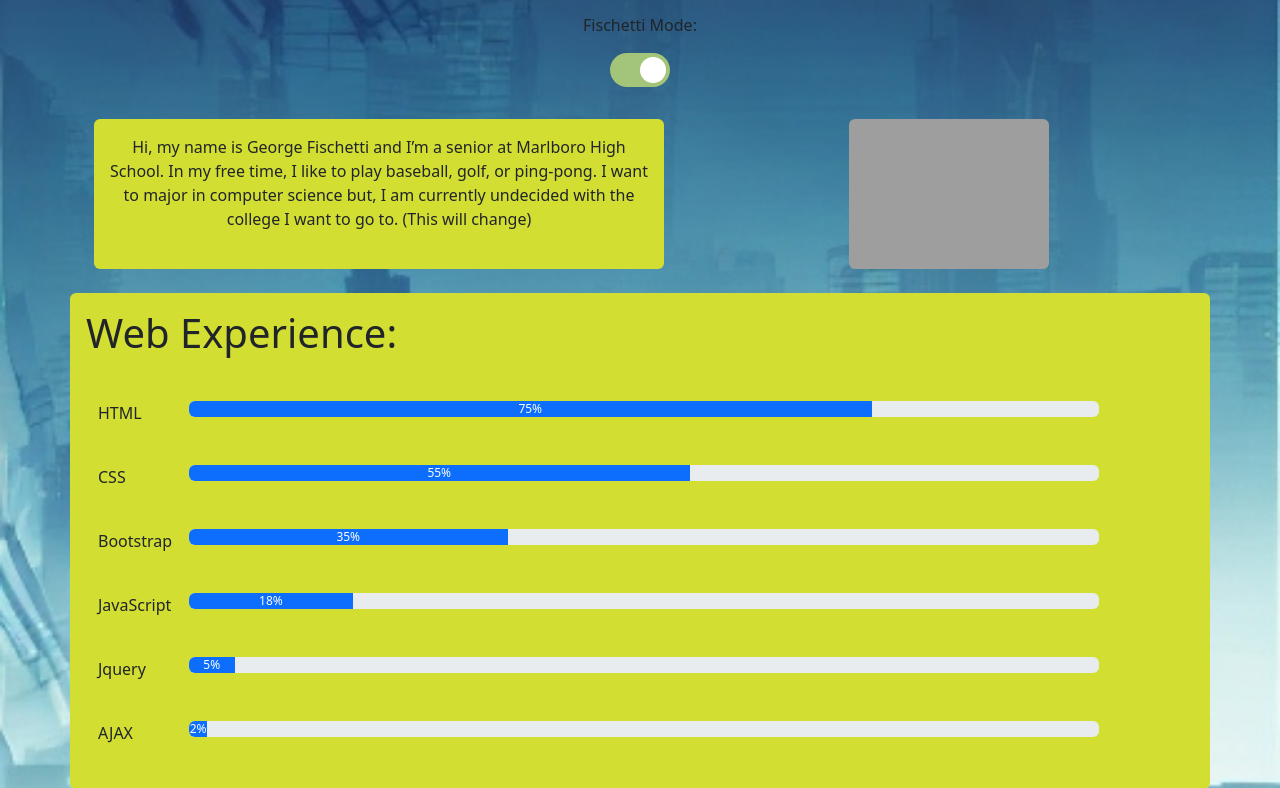
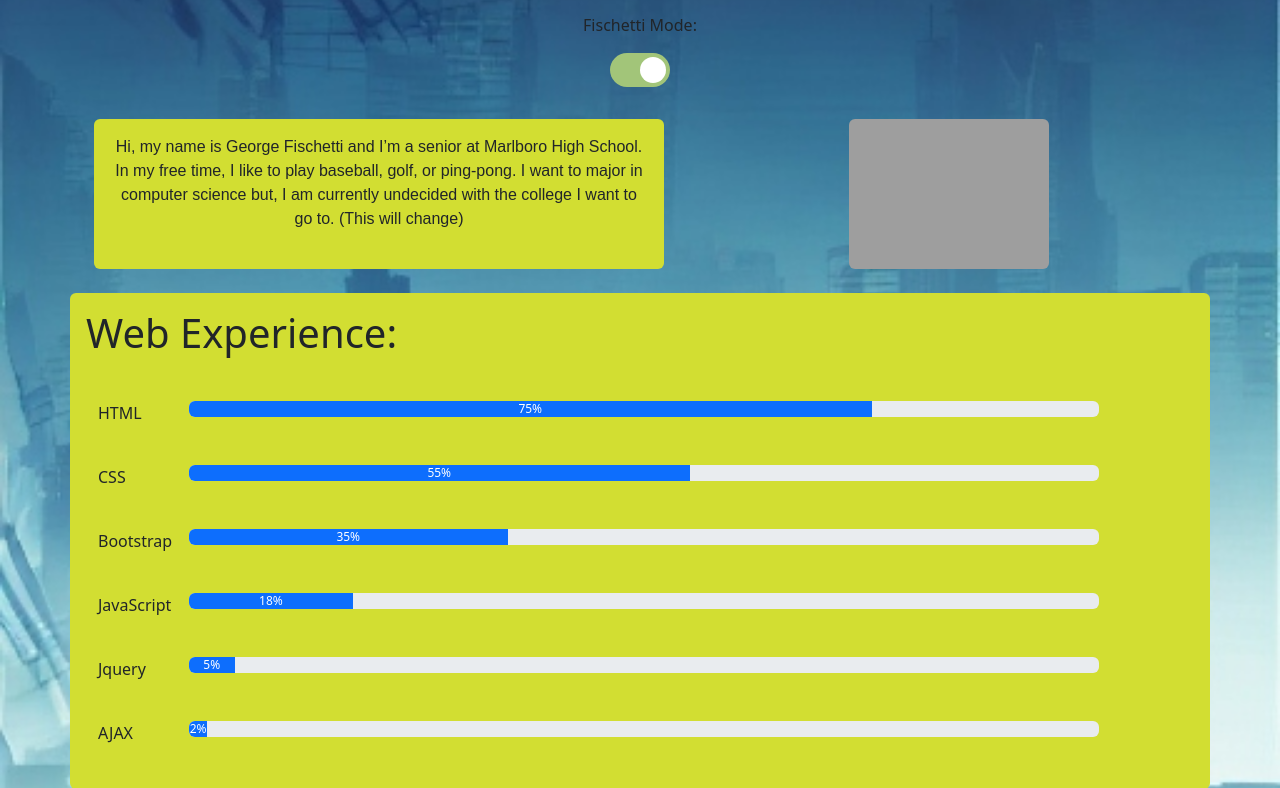
Before and after one commit to ooomega55/Official-Senior-Portfolio, a PHP site: page / in a window 1280 px wide. Shown: the part 80-868 px from the top of the page. Run offline with PHP 8.4, Linux system fonts and the light colour scheme; grey boxes labelled with a size stand in for pictures from a placeholder-image service; some libraries are stand-ins or nearby versions; some web fonts are replaced; grey boxes are pictures that could not be loaded.

Commit message:
save font

```diff
--- a/index.html
+++ b/index.html
@@ -12,6 +12,7 @@
   <script src='js/gallery.js' type="text/javascript"></script>
   <link href="https://cdn.jsdelivr.net/npm/bootstrap@5.3.3/dist/css/bootstrap.min.css" rel="stylesheet"
     integrity="sha384-QWTKZyjpPEjISv5WaRU9OFeRpok6YctnYmDr5pNlyT2bRjXh0JMhjY6hW+ALEwIH" crossorigin="anonymous">
+  <link rel="stylesheet" href="https://use.typekit.net/aza2jji.css">
 </head>
 
 <body>
@@ -48,7 +49,7 @@
 
     <div class="row">
       <div class="col-6 m-4 p-3 text-center bgabout rounded">
-        <p>Hi, my name is George Fischetti and I’m a senior at Marlboro High School. In my free time, I like to play
+        <p class="co-headline-reg">Hi, my name is George Fischetti and I’m a senior at Marlboro High School. In my free time, I like to play
           baseball, golf, or ping-pong. I want to major in computer science but, I am currently undecided with the
           college
           I want to go to. (This will change)</p>
--- a/style.css
+++ b/style.css
@@ -55,6 +55,12 @@ body {
   border-color: #43582a;
   border-width: 5px;
   border: bold;
+}
+
+.co-headline-reg{
+  font-family: "co-headline", sans-serif;
+  font-weight: 400;
+  font-style: normal;
 }
 
 
```
